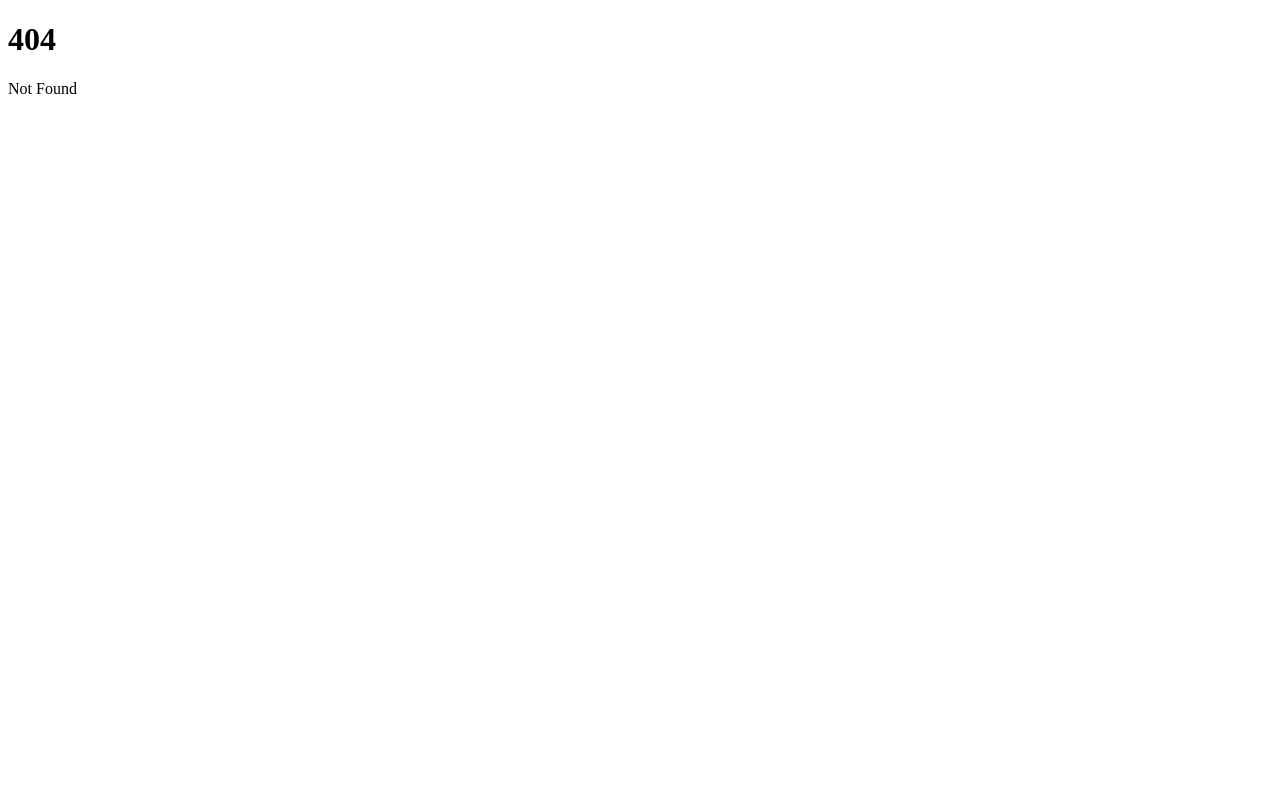
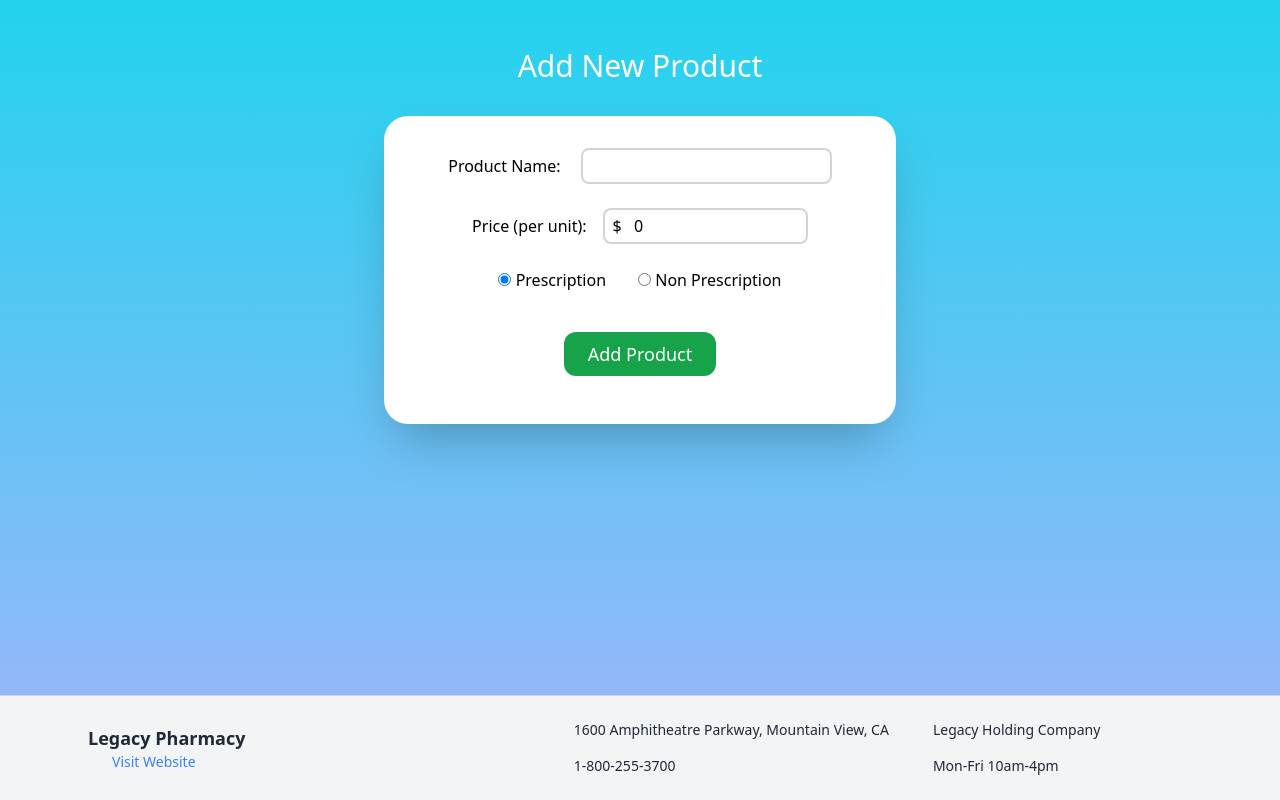
Before and after one commit to austinmedina/PharmacyManagementSystem, a SvelteKit app: page /addProduct in a window 1280 px wide. Before the commit this address had no page. Built offline with nearby package versions, Linux system fonts and the light colour scheme; no server answers; some icons are missing.

Commit message:
add products page

```diff
--- a/src/lib/components/patient.svelte
+++ b/src/lib/components/patient.svelte
@@ -17,7 +17,7 @@
             if (!response.ok) {
                 throw new Error("Failed to delete patient");
             } else {
-                console.log(`Patient with ID ${patientID} has been deleted.`);
+                // console.log(`Patient with ID ${patientID} has been deleted.`);
                 expanded = false;
                 onPatientRemoved(patientName);
             }
--- a/src/lib/util.ts
+++ b/src/lib/util.ts
@@ -530,3 +530,18 @@ export async function loadFinancialReport(
         .all<types.PurchaseLogEntry>();
     return result.results;
 }
+
+export async function addProduct(
+    db: D1Database,
+    name: string,
+    price: number,
+    type: types.ProductType
+) {
+    db.prepare(
+        `INSERT INTO products
+      VALUES (null, ?, ?, ?)
+      `
+    )
+        .bind(name, price, type)
+        .run();
+}
--- /dev/null
+++ b/src/routes/(app)/addProduct/+page.server.ts
@@ -0,0 +1,17 @@
+import type {ProductType} from "$lib/types";
+import {addProduct} from "$lib/util";
+import {redirect} from "@sveltejs/kit";
+import type {Actions} from "./$types";
+
+export const actions: Actions = {
+    default: async ({locals, request}) => {
+        const data = await request.formData();
+        await addProduct(
+            locals.db,
+            data.get("name") as unknown as string,
+            data.get("price") as unknown as number,
+            data.get("type") as unknown as ProductType
+        );
+        redirect(301, "/inventory");
+    }
+};
--- /dev/null
+++ b/src/routes/(app)/addProduct/+page.svelte
@@ -0,0 +1,67 @@
+<script lang="ts">
+    import {ProductType} from "$lib/types";
+    let price: number = 0;
+
+    function checkPrice() {
+        if (price < 0) {
+            price = 0;
+        }
+    }
+</script>
+
+<main>
+    <h1 class="text-center mt-12 text-white text-3xl">Add New Product</h1>
+    <div class="flex justify-center mt-8">
+        <form
+            method="POST"
+            class="flex flex-col items-center gap-6 p-8 bg-white w-2/5 rounded-3xl shadow-2xl">
+            <div>
+                <label for="name" class="mr-4">Product Name:</label>
+                <input
+                    id="name"
+                    name="name"
+                    class="border-2 border-neutral-300 rounded-lg py-1 px-2"
+                    required />
+            </div>
+            <div class="flex items-center">
+                <label for="price" class="mr-4">Price (per unit):</label>
+                <div
+                    class="group border-2 border-neutral-300 rounded-lg focus-within:border-black">
+                    <span class="pl-2">$</span>
+                    <input
+                        id="price"
+                        name="price"
+                        type="number"
+                        min="0"
+                        required
+                        bind:value={price}
+                        on:change={checkPrice}
+                        class="py-1 px-2 mr-1 w-44 focus:outline-none" />
+                </div>
+            </div>
+            <div class="flex justify-center gap-8">
+                <div>
+                    <input
+                        type="radio"
+                        id="prescription"
+                        name="type"
+                        value={ProductType.Prescription}
+                        checked />
+                    <label for="prescription">Prescription</label>
+                </div>
+                <div>
+                    <input
+                        type="radio"
+                        id="non_prescription"
+                        name="type"
+                        value={ProductType.NonPrescription} />
+                    <label for="non_prescription">Non Prescription</label>
+                </div>
+            </div>
+            <button
+                type="submit"
+                class="my-4 text-white text-lg rounded-xl px-6 py-2 bg-green-600 hover:bg-green-700"
+                >Add Product</button>
+        </form>
+    </div>
+</main>
--- a/src/routes/(app)/checkout/+page.svelte
+++ b/src/routes/(app)/checkout/+page.svelte
@@ -15,7 +15,6 @@
     let cartPurchaseForm: HTMLFormElement;
 
     function toggleCart() {
-        console.log(showCart);
         showCart = !showCart;
     }
 
--- a/src/routes/(app)/fulfill/+page.server.ts
+++ b/src/routes/(app)/fulfill/+page.server.ts
@@ -12,7 +12,7 @@ export const actions: Actions = {
     fill: async ({request, locals}) => {
         const data = await request.formData();
         const prescriptionID = parseInt(data.get("prescriptionID") as string);
-        console.log(`Filled prescription: ${prescriptionID}`);
+        // console.log(`Filled prescription: ${prescriptionID}`);
 
         // Load prescription from db, don't pass it from the client.
         // Never trust client-side data.
--- a/src/routes/(app)/inventory/+page.svelte
+++ b/src/routes/(app)/inventory/+page.svelte
@@ -2,10 +2,22 @@
     import Medication from "$lib/components/medication.svelte";
     export let data;
     let inventory = data.inventory;
+    let search: string = "";
 </script>
 
 <main>
     <h1 class="text-center text-white text-5xl my-10">Inventory</h1>
+    <div class="flex flex-col items-center">
+        <a href="/addProduct">
+            <button
+                class="text-white text-lg rounded-lg px-4 py-1 bg-green-600 hover:bg-green-700"
+                >Add New Product</button>
+        </a>
+        <input
+            bind:value={search}
+            placeholder="Search for Inventory"
+            class="rounded-xl py-2 px-4 mt-4 mb-8 w-1/4 border-2 border-neutral-300 shadow-2xl" />
+    </div>
     <div class="flex flex-col gap-4 mx-8 lg:mx-40">
         <div class="flex justify-between text-lg px-4 text-white">
             <span class="w-20 text-center">ID</span>
@@ -16,7 +28,9 @@
         </div>
         <!-- These will eventually be looped through -->
         {#each inventory as product}
-            <Medication medication={product} />
+            {#if product.name.toLowerCase().match(search.toLowerCase())}
+                <Medication medication={product} />
+            {/if}
         {/each}
     </div>
 </main>
--- a/src/routes/(app)/logs/+page.server.ts
+++ b/src/routes/(app)/logs/+page.server.ts
@@ -4,7 +4,7 @@ import {loadLogs} from "$lib/util";
 import {redirect} from "@sveltejs/kit";
 
 export const load: PageServerLoad = async ({locals, url}) => {
-    console.log(url.searchParams.get("type"));
+    // console.log(url.searchParams.get("type"));
     try {
         const type: LogType = parseInt(url.searchParams.get("type") ?? "0");
         return {
--- a/src/routes/(app)/logs/+page.svelte
+++ b/src/routes/(app)/logs/+page.svelte
@@ -5,7 +5,7 @@
     export let data: PageData;
     let form: HTMLFormElement | null;
     let selected: number | null;
-    console.log(data);
+    // console.log(data);
 </script>
 
 <main class="container mx-auto px-4 py-4">
--- a/src/routes/(app)/manageAccounts/+page.svelte
+++ b/src/routes/(app)/manageAccounts/+page.svelte
@@ -14,7 +14,7 @@
 
         if (response.ok) {
             users = users.filter((user) => user.id !== userId);
-            console.log("User deleted successfully");
+            // console.log("User deleted successfully");
         } else {
             const errorMessage = await response.text();
             console.error("Error deleting user:", errorMessage);
--- a/src/routes/+page.svelte
+++ b/src/routes/+page.svelte
@@ -46,7 +46,7 @@
     //DOES NOT WORK
     function resetPillStyle(index: number) {
         // reset the pill style to a new random style when animation finishes
-        console.log("resetting pill style", index);
+        // console.log("resetting pill style", index);
         pillStyles[index] = generateRandomPillStyle();
     }
 </script>
```
